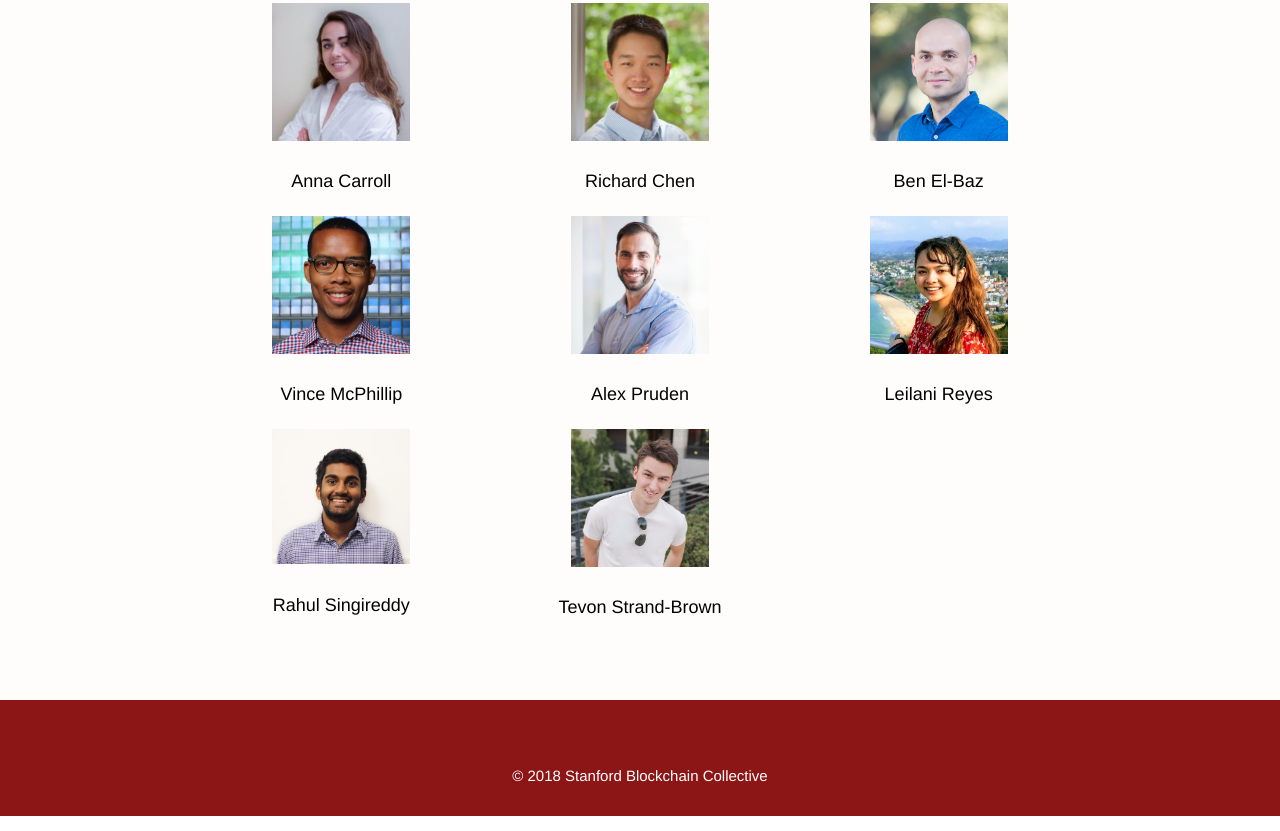
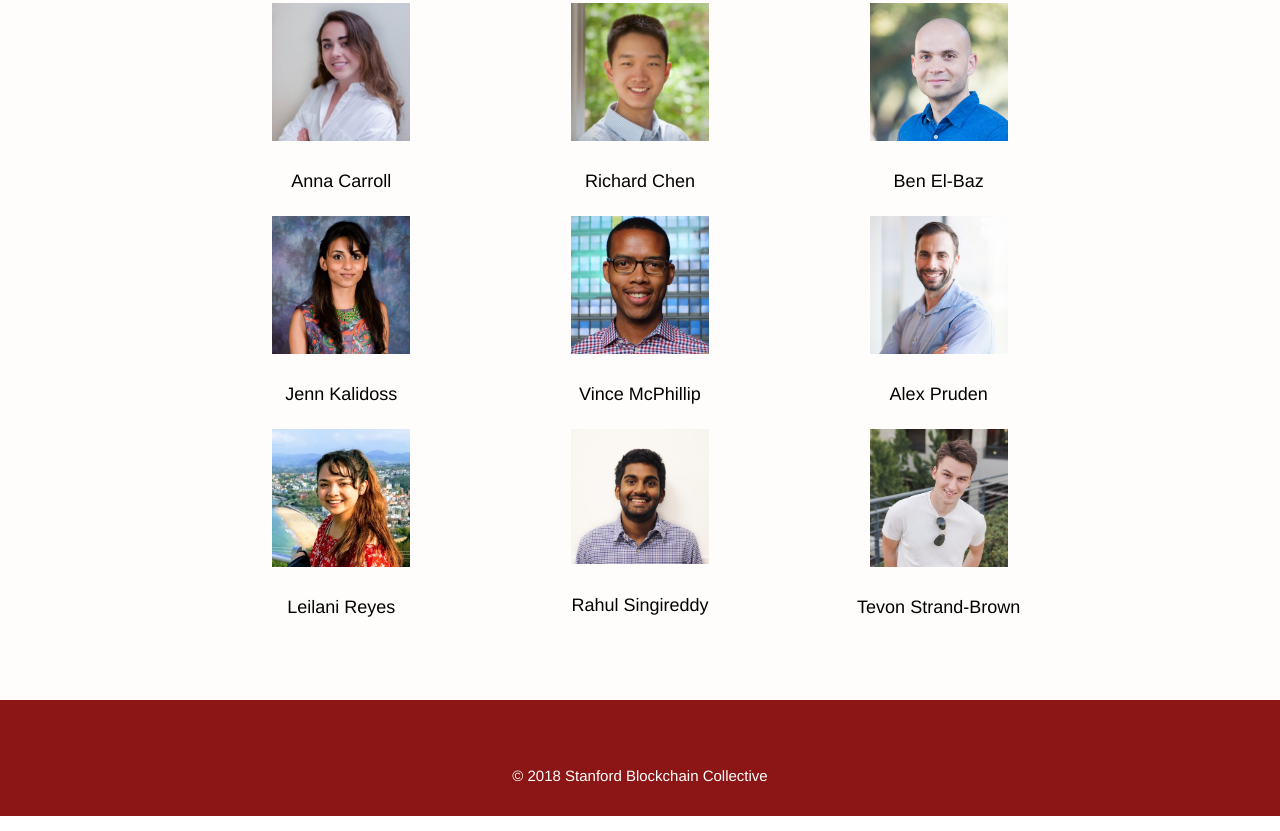
Before and after one commit to blockchaincollective/blockchaincollective.github.io, a plain HTML site: page index.html in a window 1280 px wide. Shown: the part 2279-3110 px from the top of the page. Drawn offline with nearby package versions, Linux system fonts and the light colour scheme; a web font is replaced by a local one.

Commit message:
Add Jenn

```diff
--- a/index.html
+++ b/index.html
@@ -191,6 +191,10 @@
             <p><a href="https://www.linkedin.com/in/ben-el-baz/"><font color="black">Ben El-Baz</font></a></p>
         </div>
         <div class="col xl4 l4 m4 s12">
+            <img src="img/jenn-kalidoss.jpeg">
+            <p><a href="https://www.linkedin.com/in/jennifer-kalidoss-11039351/"><font color="black">Jenn Kalidoss</font></a></p>
+        </div>
+        <div class="col xl4 l4 m4 s12">
             <img src="img/vince-mcphillip.jpg">
             <p><a href="https://www.linkedin.com/in/vincentmcphillip/"><font color="black">Vince McPhillip</font></a></p>
         </div>
```
Also changed, not shown: img/jenn-kalidoss.jpeg (added).
